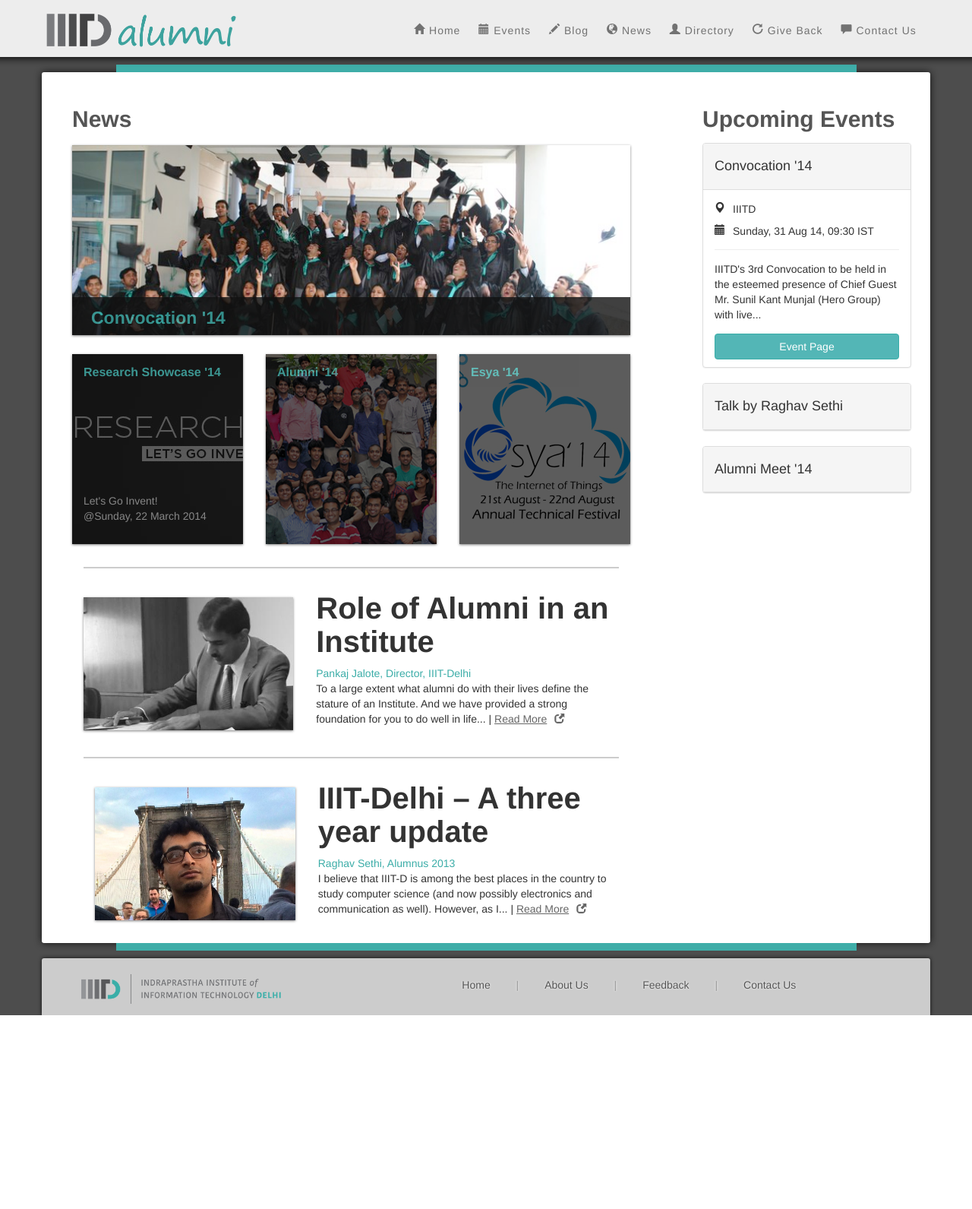
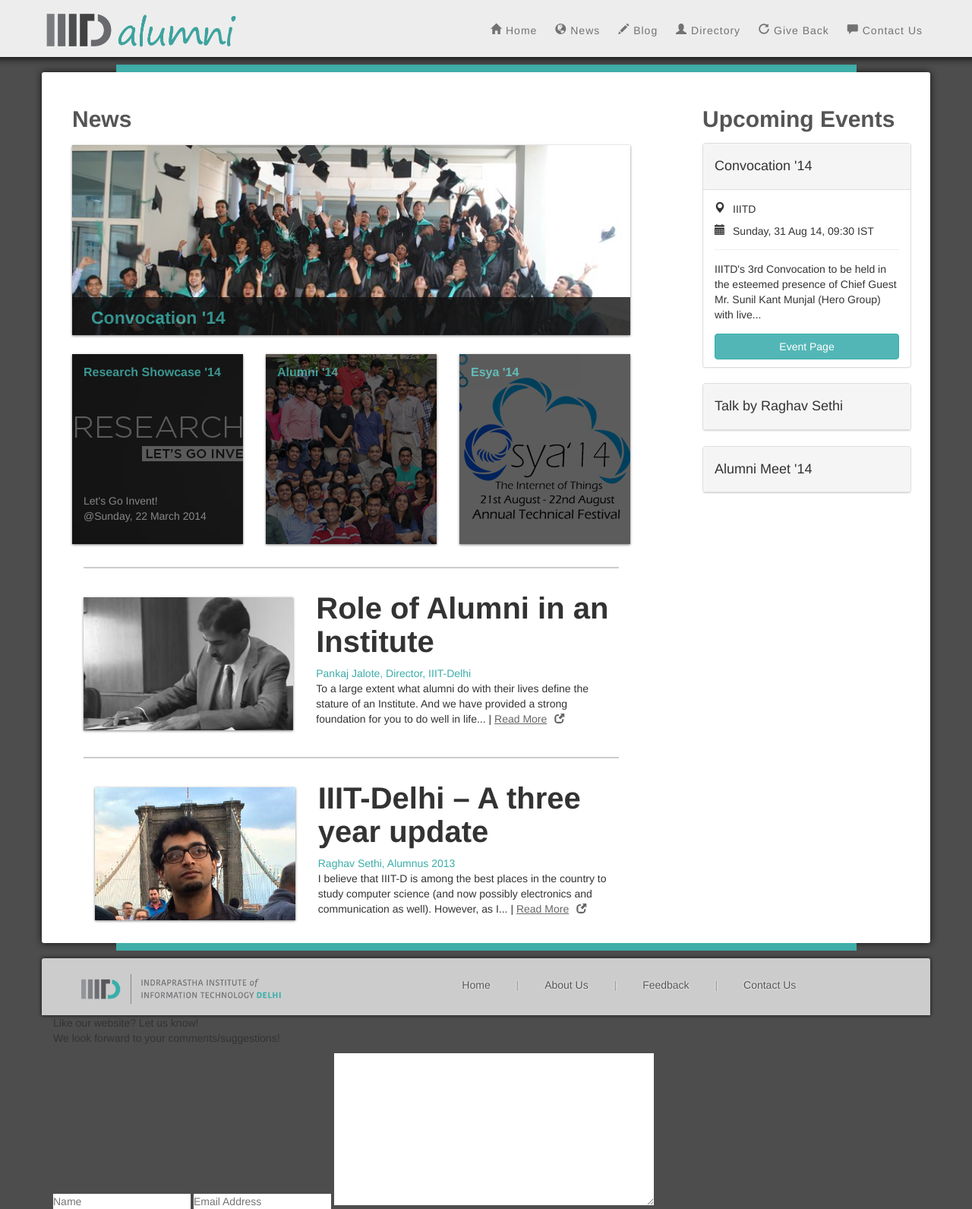
Before and after one commit to prateek-iiitd/IIITDAlumniPortal, a Django app: page / in a window 1280 px wide. Shown: the whole page at 76% size. Before the commit the page ends 1336 px from the top, so only its background shows below. Run offline with Django 3.2, Linux system fonts and the light colour scheme; some libraries are stand-ins or nearby versions.

Commit message:
Removed Events from navbar

```diff
--- a/AlumniPortal/AlumniPortal/static/alumniportal/css/stylesheet.css
+++ b/AlumniPortal/AlumniPortal/static/alumniportal/css/stylesheet.css
@@ -61,7 +61,6 @@
     /*position: fixed;*/
     list-style: none;
     padding: 29px 0 20px 0;
-    width: 690px;
 }
 
 #nav-bar div:first-child {
--- /dev/null
+++ b/AlumniPortal/AlumniPortal/templates/feedback.html
@@ -0,0 +1,12 @@
+<div id="feedback">
+    <p>
+        Like our website? Let us know!
+        <br>
+        We look forward to your comments/suggestions!
+    </p>
+    <form>
+        <input type="text" placeholder="Name" >
+        <input type="text" placeholder="Email Address" >
+        <textarea name="text_feedback" cols="50" rows="10" ></textarea>
+    </form>
+</div>
--- a/AlumniPortal/AlumniPortal/templates/footer.html
+++ b/AlumniPortal/AlumniPortal/templates/footer.html
@@ -16,3 +16,5 @@
         </div>
     </div>
 </div>
+
+{% include "feedback.html" %}
--- a/AlumniPortal/AlumniPortal/templates/navbar.html
+++ b/AlumniPortal/AlumniPortal/templates/navbar.html
@@ -10,9 +10,8 @@
             <div id="nav-bar" class="pull-right">
                 <ul>
                     <a href="/"><li class="glyphicon glyphicon-home"><span class="nav-bar-font">Home</span></li></a>
-                    <li class="glyphicon glyphicon-calendar"><span class="nav-bar-font">Events</span></li>
+                    <a href="/news/"><li class="glyphicon glyphicon-globe"><span class="nav-bar-font">News</span></li></a>
                     <a href="/blog/"><li class="glyphicon glyphicon-pencil"><span class="nav-bar-font">Blog</span></li></a>
-                    <a href="/news/"><li class="glyphicon glyphicon-globe"><span class="nav-bar-font">News</span></li></a>
                     <a href="/directory/"><li class="glyphicon glyphicon-user"><span class="nav-bar-font">Directory</span></li></a>
                     <li class="glyphicon glyphicon-repeat"><span class="nav-bar-font">Give Back</span></li>
                     <a href="/contact_us/"><li class="glyphicon glyphicon-comment"><span class="nav-bar-font">Contact Us</span></li></a>
```
